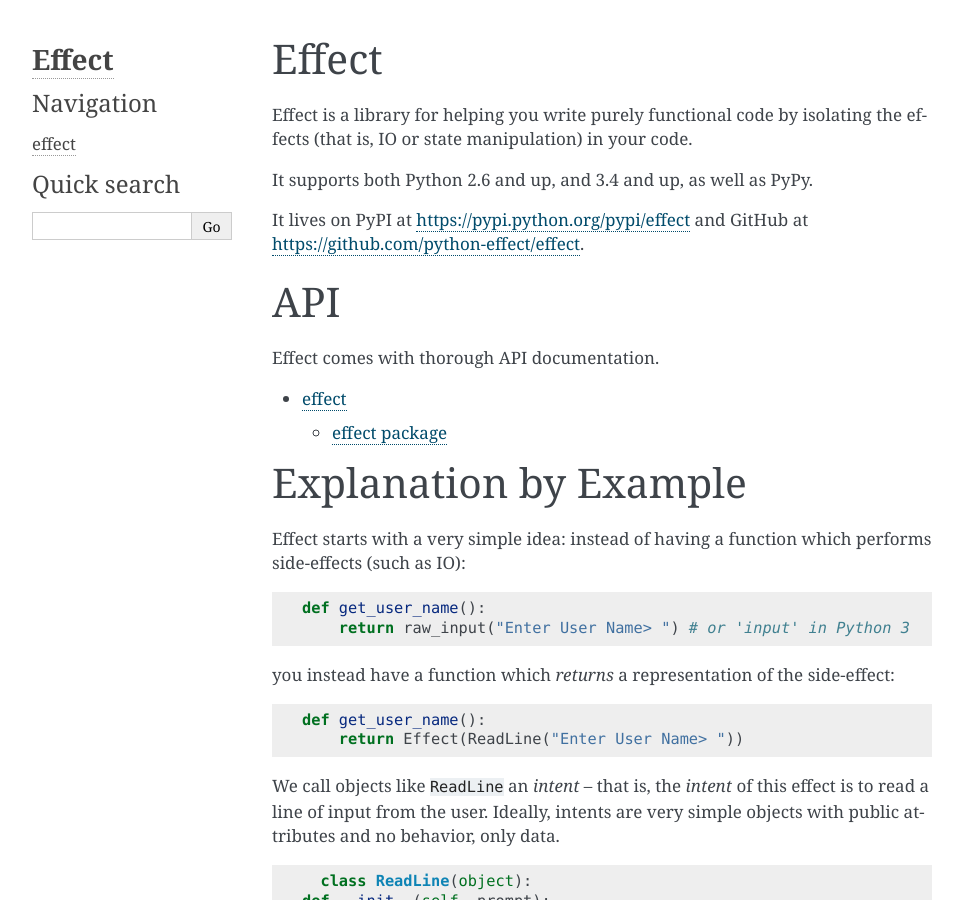
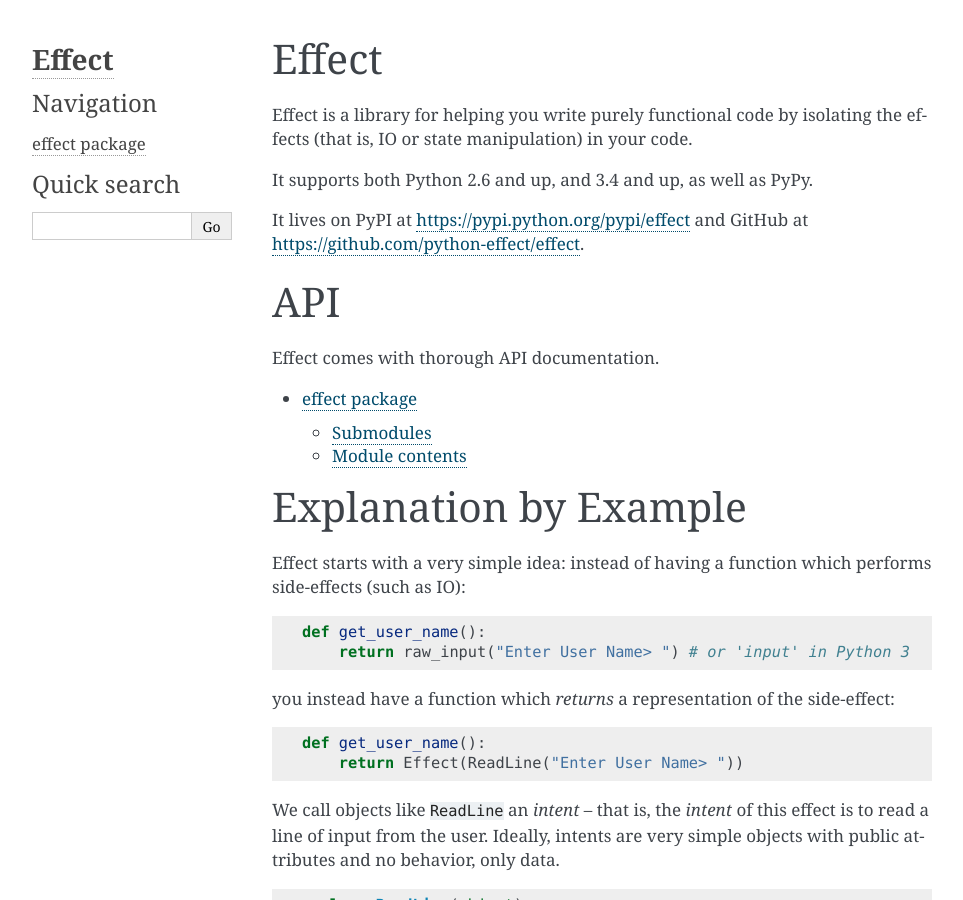
Before and after one commit to python-effect/effect, a Sphinx documentation site: the page built from docs/source/index.rst, in a window 1280 px wide and 900 px high. Shown: the whole window, without its empty margins (148-1111 px from the left). Built offline with Sphinx 7.4.7, drawn with Linux system fonts in a browser that asks for light colours; some of the changed lines change nothing that is shown.

Commit message:
rejigger the toctree a bit, see if it does anything good

```diff
--- a/docs/source/index.rst
+++ b/docs/source/index.rst
@@ -18,7 +18,7 @@
 .. toctree::
    :maxdepth: 2
 
-   api/modules
+   api/effect
 
 
 
@@ -185,12 +185,10 @@
         """
         Perform an HTTP request where the body is sent as JSON and the response
         is automatically decoded as JSON if the Content-type is
-  application/json.
+        application/json.
         """
         str_body = json.dumps(dict_body)
         return request_200_url(method, url, str_body).on(success=decode_json)
-
-
 
 
 Indices and tables
@@ -198,4 +196,3 @@
 
 * :ref:`genindex`
 * :ref:`modindex`
-* :ref:`search`
```
